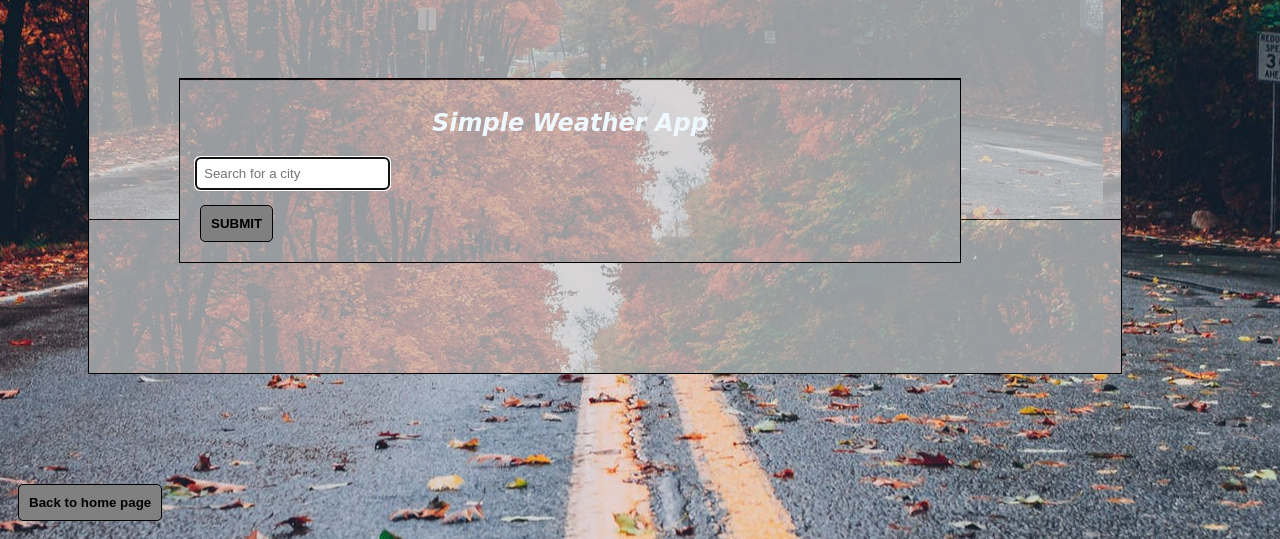
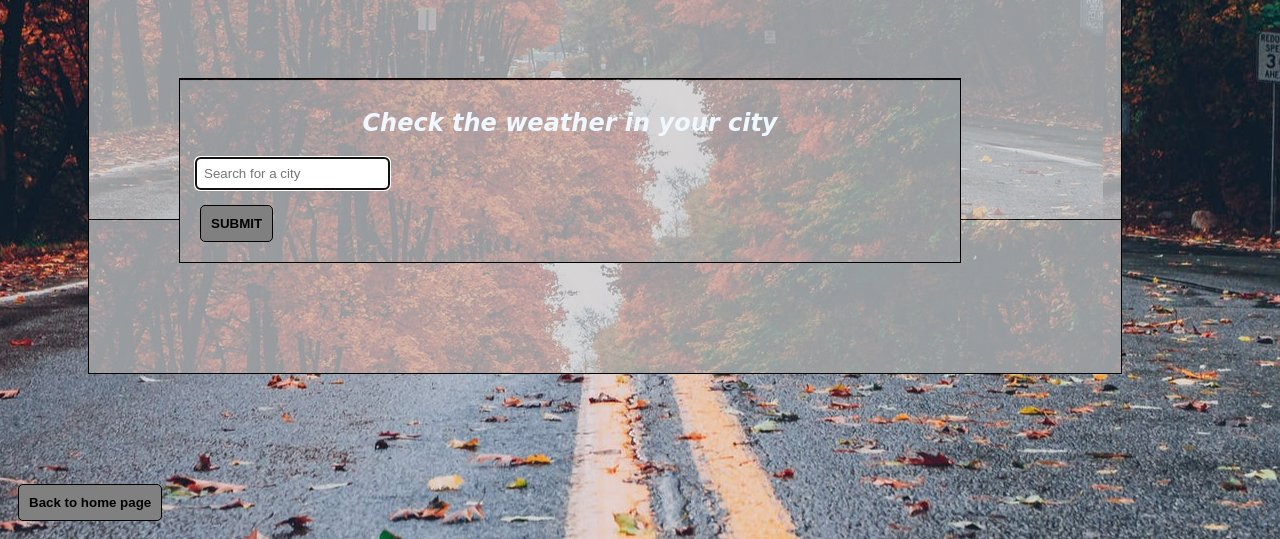
Before and after one commit to petyash888/loginform, a website: page login.html in a window 1280 px wide. Shown: the part 342-881 px from the top of the page. Drawn offline with Linux system fonts and the light colour scheme.

Commit message:
Update text display

```diff
--- a/login.html
+++ b/login.html
@@ -1,3 +1,4 @@
+
 <!doctype html>
 <html>
     <head>
@@ -12,7 +13,7 @@
         <p id="ageInformation"></p>
         <section class="top-banner">
             <div class="container">
-              <h1 class="heading">Simple Weather App</h1>
+              <h1 class="heading">Check the weather in your city</h1>
               <form>
                 <input type="text" placeholder="Search for a city" autofocus>
                 <button type="submit">SUBMIT</button>
```
